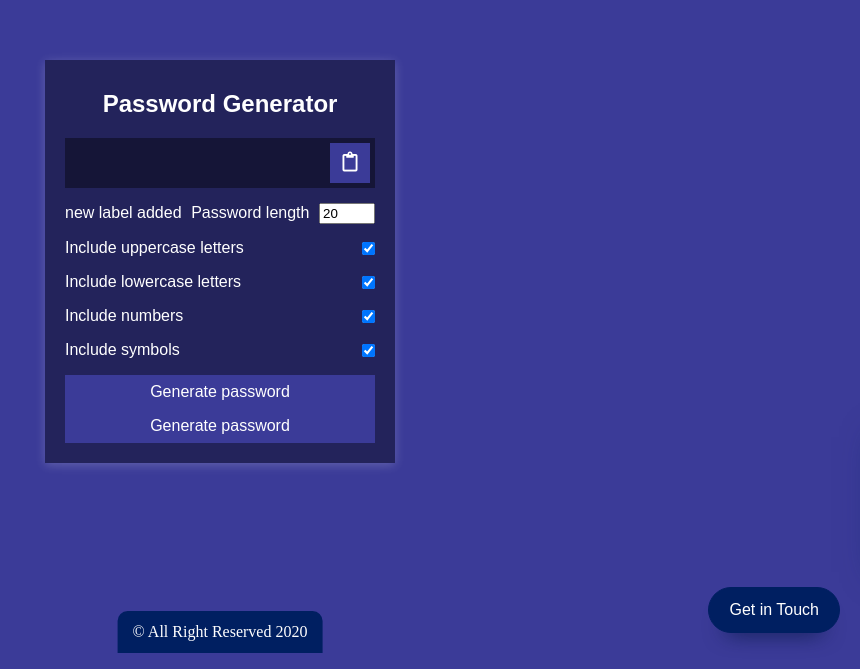
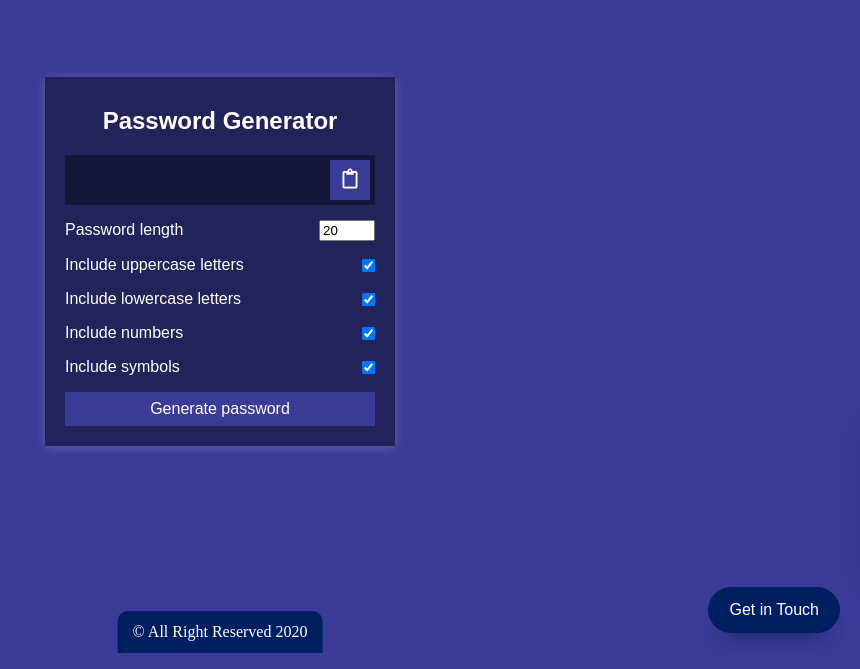
Before and after one commit to rohandhiman222/gitTeam, a plain HTML site: page index.html in a window 1280 px wide. Shown: the part 147-816 px from the top of the page, without its empty margins (420-1280 px from the left). Drawn offline with Linux system fonts and the light colour scheme; a web font is replaced by a local one.

Commit message:
form reset

```diff
--- a/index.html
+++ b/index.html
@@ -23,7 +23,6 @@
       </div>
       <div class="settings">
         <div class="setting">
-          <label for="new ">new label added</label>
           <label>Password length</label>
           <input type="number" id="length" min="0" max="20" value="20" />
         </div>
@@ -44,10 +43,6 @@
           <input type="checkbox" id="symbols" checked />
         </div>
       </div>
-      <button class="btn btn-large" id="generate">
-        Generate password
-      </button>
-
       <button class="btn btn-large" id="generate">
         Generate password
       </button>
```
